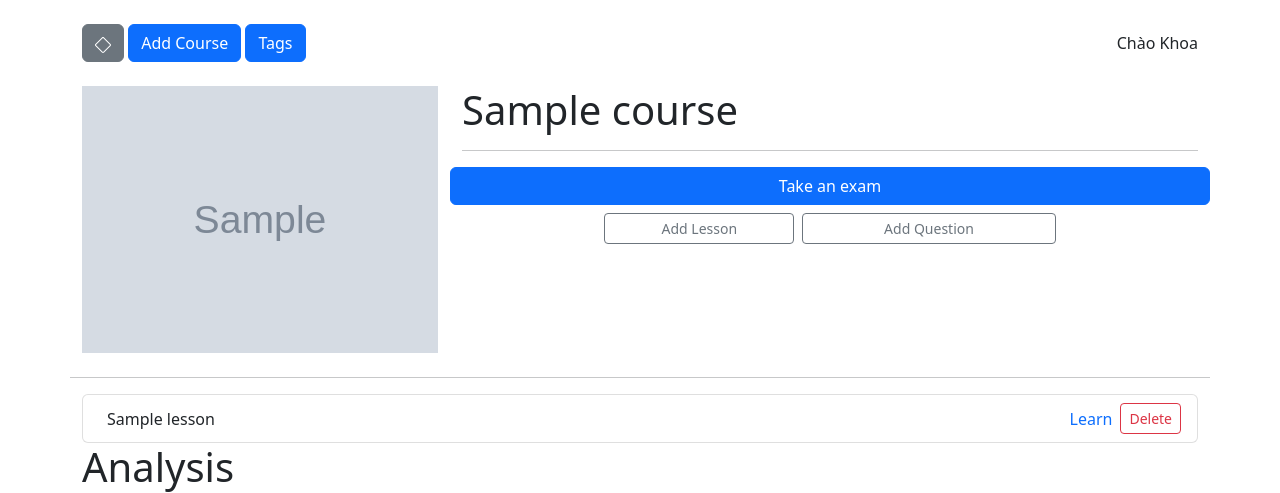
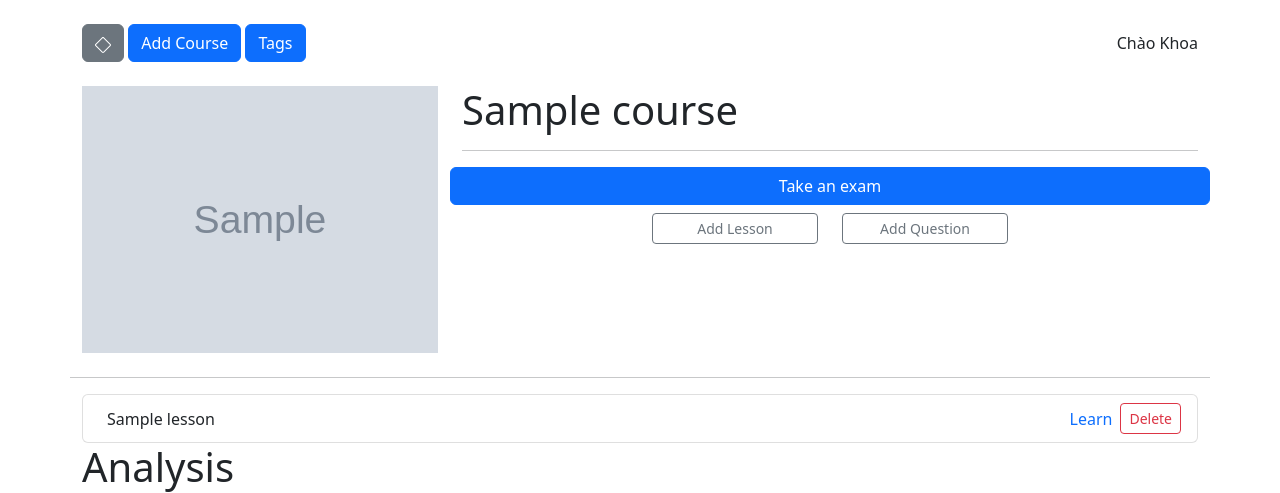
Before and after one commit to nghiendo/learn_gold_time, a Flask app: template templates/CourseDetail.html in a window 1280 px wide. Shown: the top 493 px of the page. Run offline with Flask 3, Linux system fonts and the light colour scheme; the template is opened without the code that fills it: most values are stand-ins (such as "Sample title", 1, 10 or a date in 2020); grey boxes marked "Sample" are stand-in pictures.

Commit message:
Template button

```diff
--- a/templates/CourseDetail.html
+++ b/templates/CourseDetail.html
@@ -16,8 +16,12 @@
             </p> -->
             <div class="row justify-content-sm-center">
                 <a href="/courses/exam/{{data.course.id}}" class="btn btn-primary col-12 mb-2">Take an exam</a>
-                <a href="/courses/add/{{data.course.id}}" class="btn btn-sm btn-outline-secondary col-sm-3">Add Lesson</a>
-                <a href="/questions/add/{{data.course.id}}" class="btn btn-sm btn-outline-secondary col-sm-4 ms-2">Add Question</a>
+                <div class="col-6 col-sm-3">
+                    <a href="/courses/add/{{data.course.id}}" class="btn btn-sm btn-outline-secondary w-100">Add Lesson</a>
+                </div>
+                <div class="col-sm-3 col-6">
+                    <a href="/questions/add/{{data.course.id}}" class="btn btn-sm btn-outline-secondary w-100">Add Question</a>
+                </div>
             </div>
         </div>
     </div>
```
